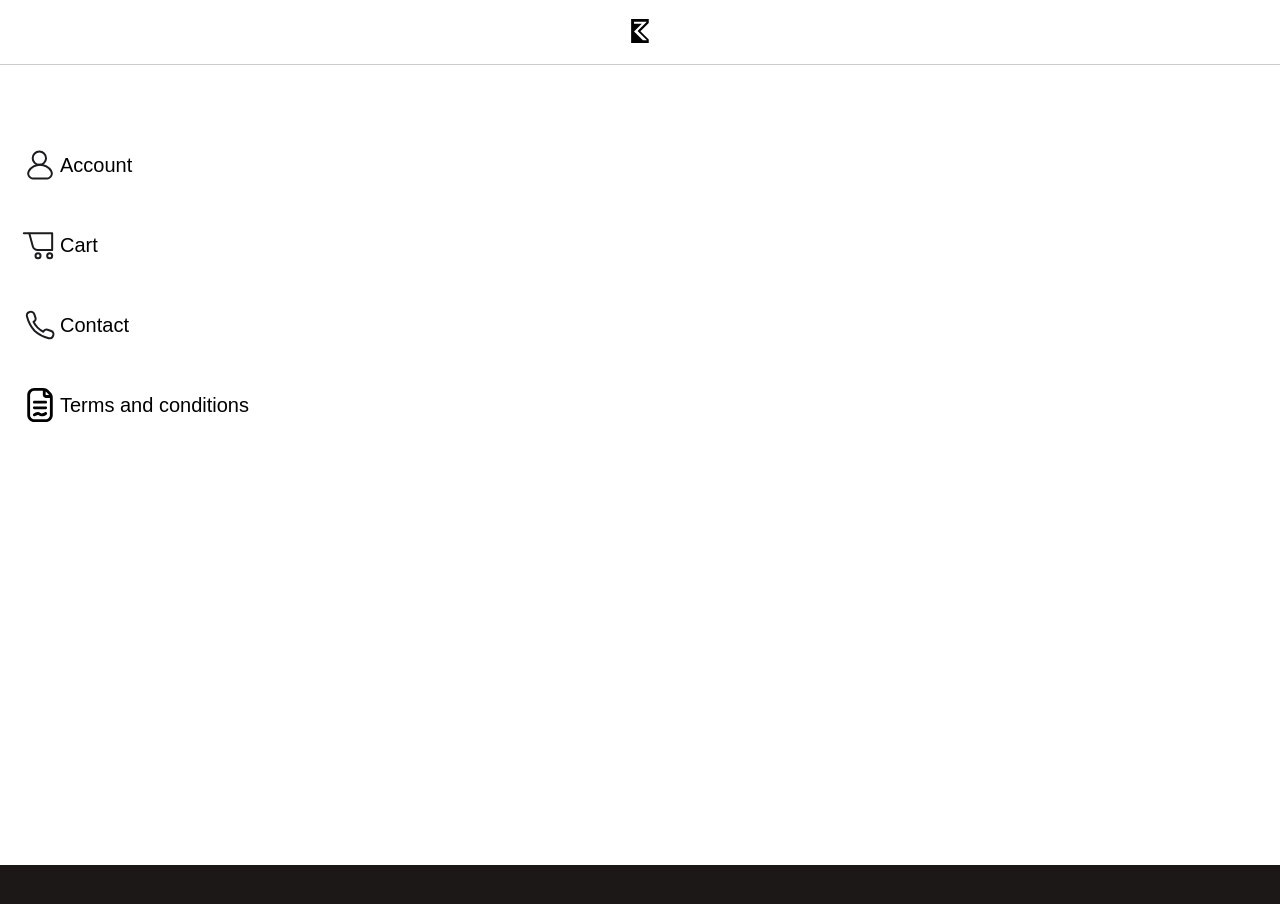
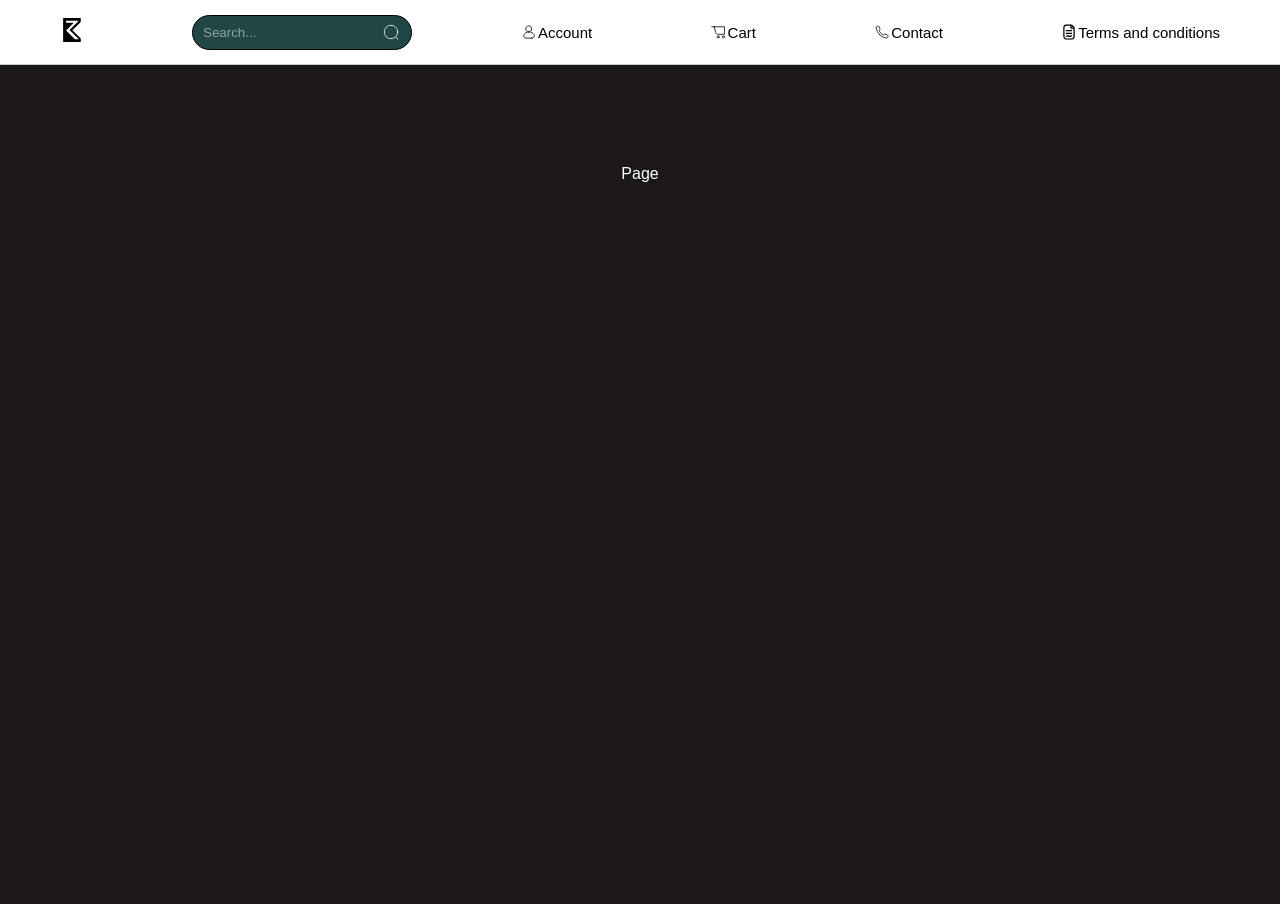
Before and after one commit to Zaluskyy/ecommerce, a Next.js app: page / in a window 1280 px wide. Shown: the top 904 px of the page. Built offline with nearby package versions, Linux system fonts and the light colour scheme; a web font is replaced by a local one.

Commit message:
Desktop navbar done

```diff
--- a/src/app/components/NavBar.tsx
+++ b/src/app/components/NavBar.tsx
@@ -26,6 +26,8 @@ export default function Home() {
 
     useEffect(()=>{
         setMobile(window.innerWidth<768)
+        setOpenedNav(false)
+        setOpenedLoupe(false)
     }, [resize])
 
     const handleResize = ()=>{
@@ -84,7 +86,7 @@ export default function Home() {
         {/* logoContainer */}
         <AnimatePresence
         mode={'wait'}>
-        {!openedLoupe&&
+        {(!openedLoupe||!mobile)&&
             <motion.div
             className={style.logoContainer}
             variants={slideSearchInput}
@@ -113,7 +115,7 @@ export default function Home() {
         <AnimatePresence
         mode={"wait"}
         >
-            {openedLoupe&&
+            {(openedLoupe||!mobile)&&
             <motion.form
             onSubmit={handleSearch}
             className={style.loupeContainer}
--- a/src/app/components/styles/NavBar.module.scss
+++ b/src/app/components/styles/NavBar.module.scss
@@ -1,5 +1,8 @@
 $navBarMobileHeight: 65px;
 $navBarDesktopHeight: 100px;
+
+$loupeMobileWidth: 220px;
+$loupeMobileHeight: 35px;
 
 .NavBar{
     width: 100vw;
@@ -112,8 +115,7 @@ $navBarDesktopHeight: 100px;
         }
     }
 
-    $loupeMobileWidth: 220px;
-    $loupeMobileHeight: 35px;
+
 
     .loupeContainer{
         background-color: #204745;
@@ -131,13 +133,14 @@ $navBarDesktopHeight: 100px;
         transform: translate(-50%, -50%);
 
         input{
-            width: calc($loupeMobileWidth - 60px);
-            height: 24px;
+            width: calc(100% - 40px);
+            height: 100%;
             border: none;
             padding-left: 10px;
             background-color: transparent;
-            outline: none;
             color: white;
+            border-top-left-radius: 50px;
+            border-bottom-left-radius: 50px;
 
             &::placeholder{
                 color: white;
@@ -149,12 +152,13 @@ $navBarDesktopHeight: 100px;
             display: flex;
             justify-content: center;
             align-items: center;
-            width: 60px;
-            height: $loupeMobileHeight;
+            width: 40px;
+            height: 100%;
             background-color: transparent;
-            outline: none;
             border: none;
             cursor: pointer;
+            border-top-right-radius: 50px;
+            border-bottom-right-radius: 50px;
 
             img{
                 width: calc($loupeMobileHeight - 15px);
@@ -210,3 +214,75 @@ $navBarDesktopHeight: 100px;
     }
 
 }
+
+@media (min-width: 768px){
+    .NavBar{
+        padding: 0 20px;
+        display: flex;
+        justify-content: space-between;
+        align-items: center;
+
+
+        .logoContainer{
+            position: static;
+            transform: none;
+            top: 0;
+            left: 0;
+        }
+
+        .loupeContainer{
+            position: static;
+            transform: none;
+            width: 150px;
+
+            input{
+            }
+            button.iconContainer{
+            }
+        }
+
+
+        ul{
+            position: static;
+            width: 70%;
+            max-width: 700px;
+            height: 35px;
+            display: flex;
+            flex-direction: row;
+            justify-content: space-between;
+            align-items: center;
+            background-color: transparent;
+            padding: 0;
+
+            a{
+                margin-bottom: 0;
+
+                .iconContainer{
+                    width: 18px;
+                    height: 18px;
+
+                }
+
+                span{
+                    font-size: 15px;
+                }
+            }
+        }
+    }
+}
+
+@media (min-width: 1000px){
+    .NavBar{
+        padding: 0 60px;
+    }
+}
+
+@media (min-width: 1100px){
+    .NavBar{
+        .loupeContainer{
+            position: static;
+            transform: none;
+            width: $loupeMobileWidth;
+        }
+    }
+}
```
